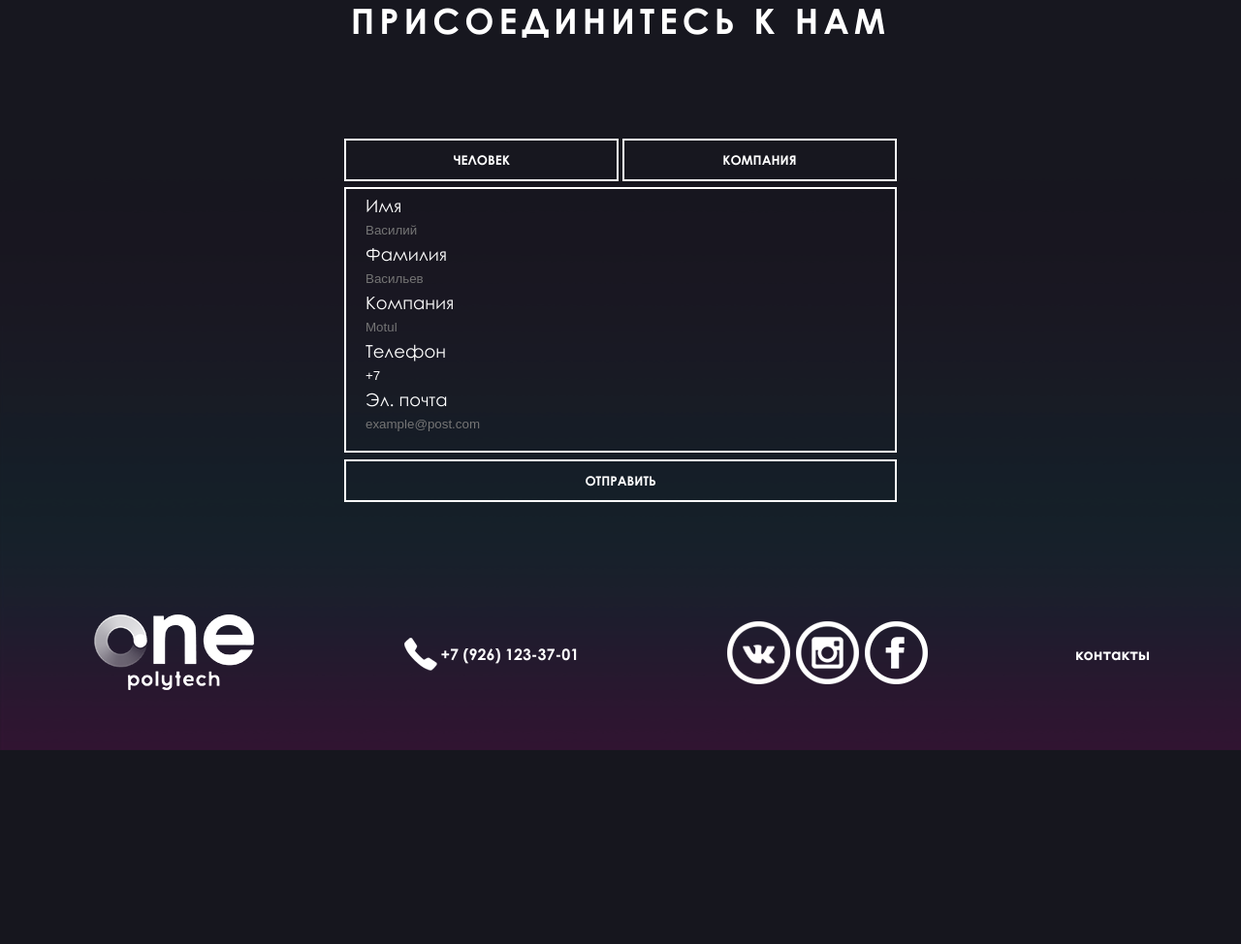
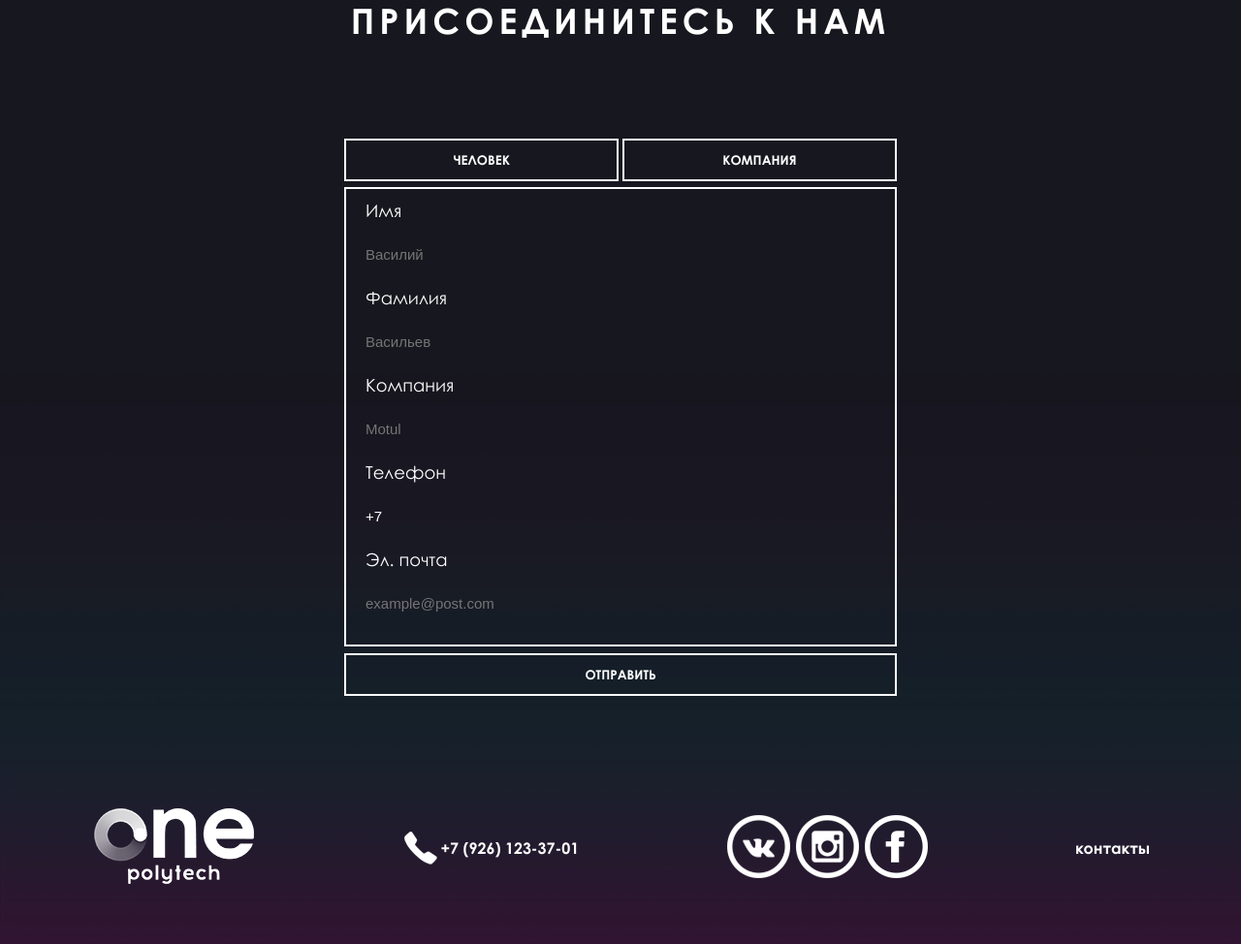
Before and after one commit to pavelsklyar/polytechone, a PHP site: page /join/ in a window 1280 px wide. Shown: the part 131-1105 px from the top of the page at 97% size. Before the commit the page ends 905 px from the top, so only its background shows below. Run offline with PHP 8.4, Linux system fonts and the light colour scheme.

Commit message:
Join form style

```diff
--- a/public_html/css/main.css
+++ b/public_html/css/main.css
@@ -1983,14 +1983,19 @@ body{
 
 .join-form__line label {
     width: 100%;
+    height: 45px;
+    display: flex;
+    align-items: center;
 }
 
 .join-form__line input {
     width: 100%;
     position: relative;
+    height: 45px;
     background-color: transparent;
     border-radius: 0;
     border: none;
+    font-size: 15px;
 }
 
 .join-form__line input:focus {
```
